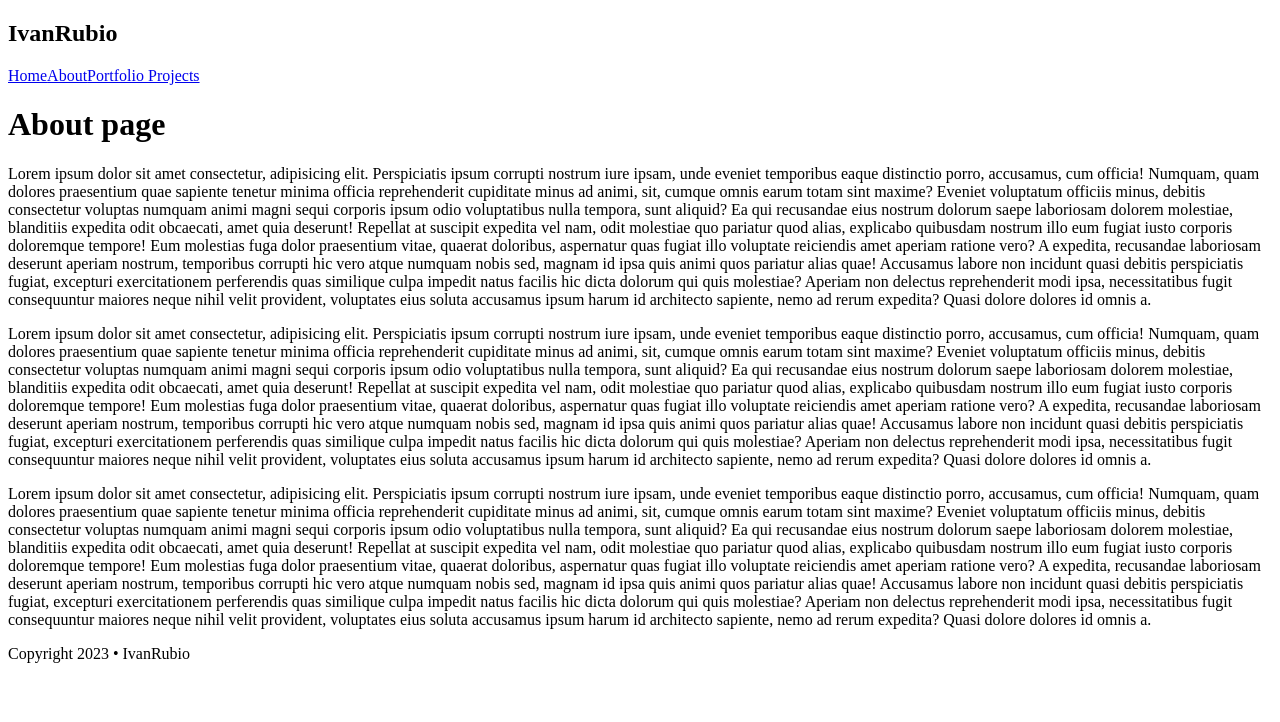
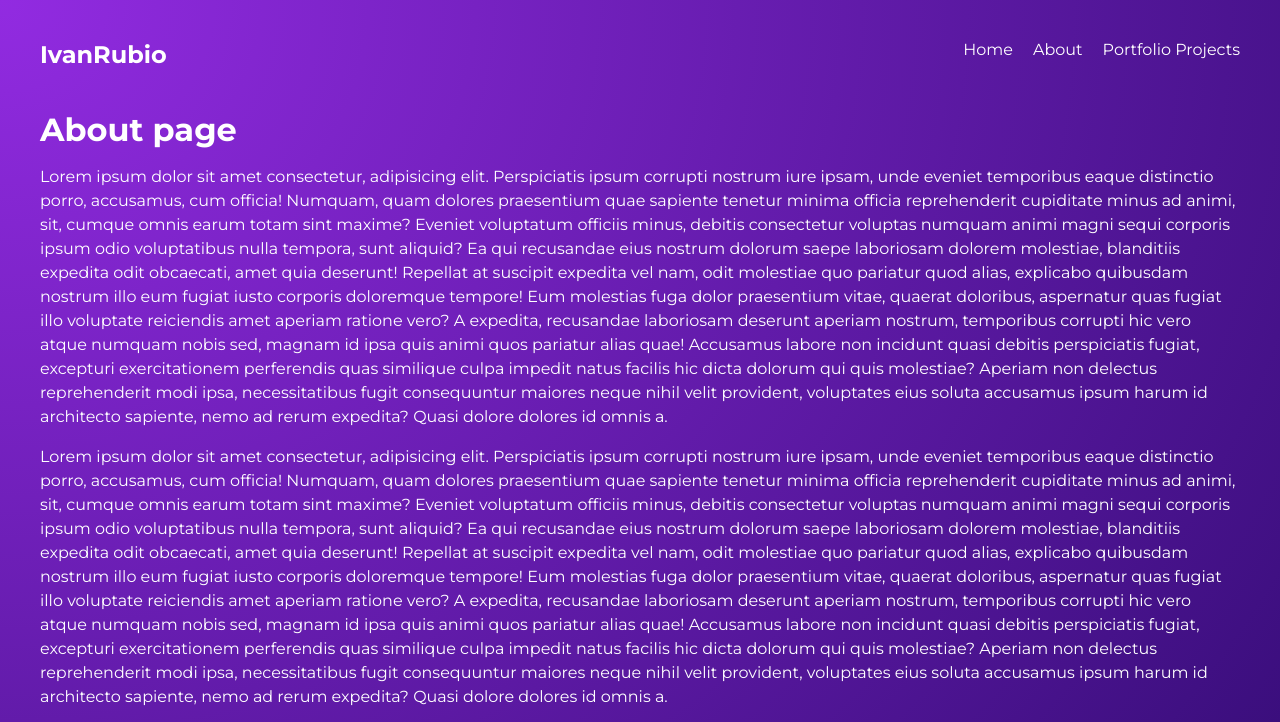
Before and after one commit to irubioph/gatsby-001-portfolio-helloworld, a Gatsby site: page /about in a window 1280 px wide. Shown: the top 722 px of the page. Built offline with nearby package versions, Linux system fonts and the light colour scheme; Gatsby itself is replaced by a stand-in of ours.

Commit message:
Lesson-6-Styling-Components

```diff
--- a/src/pages/components/Layout.js
+++ b/src/components/Layout.js
@@ -1,5 +1,6 @@
 import React from 'react'
 import Navbar from './Navbar'
+import '../styles/global.css'
 
 export default function Layout({ children }) {
   return (
--- a/src/pages/components/Navbar.js
+++ b/src/components/Navbar.js
@@ -5,10 +5,11 @@ export default function Navbar() {
   return (
     <nav>
         <h1>IvanRubio</h1>
-        <div className="links"></div>
+        <div className="links">
             <Link to="/">Home</Link>
             <Link to="/about">About</Link>
             <Link to="/projects">Portfolio Projects</Link>
+        </div>
     </nav>
   )
 }
--- a/src/pages/404.js
+++ b/src/pages/404.js
@@ -1,5 +1,5 @@
 import React from 'react'
-import Layout from "./components/Layout"
+import Layout from "../components/Layout"
 
 export default function NotFound() {
   return (
--- a/src/pages/about.js
+++ b/src/pages/about.js
@@ -1,5 +1,5 @@
 import React from 'react'
-import Layout from "./components/Layout"
+import Layout from "../components/Layout"
 
 export default function About() {
   return (
--- a/src/pages/projects/index.js
+++ b/src/pages/projects/index.js
@@ -1,10 +1,11 @@
 import React from 'react'
-import Layout from '../components/Layout'
+import Layout from '../../components/Layout'
+import * as styles from '../../styles/projects.module.css'
 
 export default function Projects() {
   return (
     <Layout>
-        <div>
+        <div className={styles.portfolio}>
             <h2>Portfolio</h2>
             <h3>Projects & Websites I've Created</h3>
         </div>
--- /dev/null
+++ b/src/styles/global.css
@@ -0,0 +1,50 @@
+@import url('https://fonts.googleapis.com/css2?family=Montserrat:wght@300;400;500;700&display=swap');
+
+* {
+  margin: 0;
+  padding: 0;
+  text-decoration: none;
+  font-family: "Montserrat";
+  color: white;
+}
+html, body {
+  min-height: 100%;
+}
+body {
+  background: radial-gradient(at top left, rgba(146,43,225,1) 0%, rgba(43,9,107,1) 100%);
+  background-repeat: no-repeat;
+}
+p {
+  margin: 16px auto;
+  line-height: 1.5em;
+}
+
+/* layout & nav */
+.layout {
+  max-width: 1200px;
+  margin: 0 auto;
+}
+nav {
+  display: grid;
+  grid-template-columns: 1fr 1fr;
+  margin: 40px auto;
+}
+nav .links {
+  display: inline-block;
+  text-align: right;
+}
+nav a {
+  display: inline-block;
+  margin-left: 20px;
+  font-weight: 400;
+  padding-bottom: 8px;
+  border-bottom: 3px solid transparent;
+}
+nav a:hover {
+  border-color: white;
+}
+footer p{
+  text-align: center;
+  color: #bbb;
+  margin: 40px auto;
+}
```
Also changed, not shown: src/pages/index.js (+5 -2 lines), src/styles/home.module.css (added, +22 -0 lines), src/styles/projects.module.css (added, +11 -0 lines).
